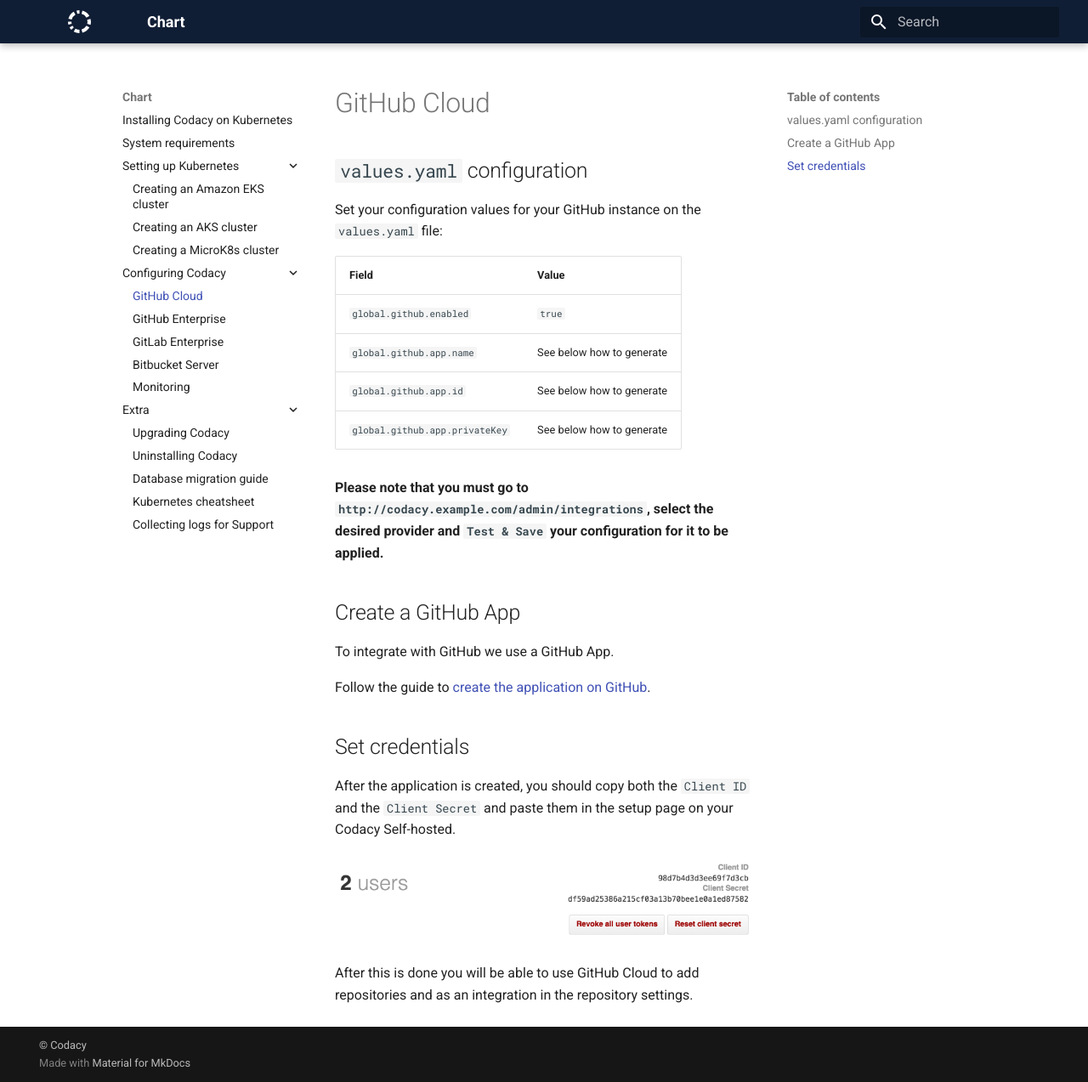
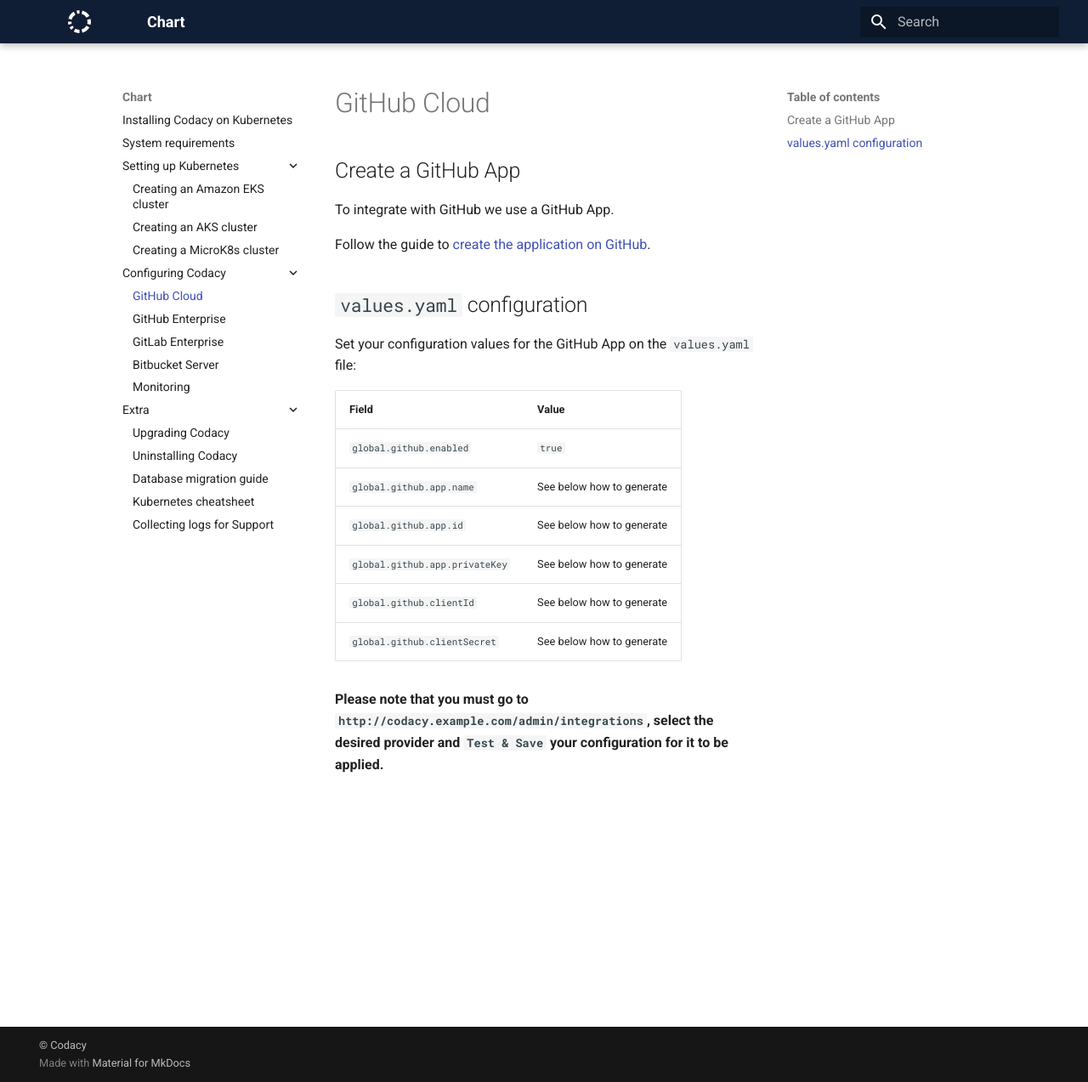
Before and after one commit to codacy/chart, an MkDocs documentation site: the page built from docs/configuration/git-providers/github-cloud.md, in a window 1280 px wide and 1273 px high. Shown: the whole window at 85% size. Built offline with MkDocs 1.6.1 and Material for MkDocs 9.7.7, drawn with Linux system fonts in a browser that asks for light colours.

Commit message:
docs: Update GitHub cloud instructions with .yaml configuration
global.github.clientId and global.github.clientSecret are no longer
configured on Codacy's UI but directly on the .yaml file instead.

```diff
--- a/docs/configuration/git-providers/github-cloud.md
+++ b/docs/configuration/git-providers/github-cloud.md
@@ -1,8 +1,14 @@
 # GitHub Cloud
+
+## Create a GitHub App
+
+To integrate with GitHub we use a GitHub App.
+
+Follow the guide to [create the application on GitHub](create-github-app.md).
 
 ## `values.yaml` configuration
 
-Set your configuration values for your GitHub instance on the `values.yaml` file:
+Set your configuration values for the GitHub App on the `values.yaml` file:
 
 | Field                          | Value                     |
 | ------------------------------ | ------------------------- |
@@ -10,19 +16,7 @@
 | `global.github.app.name`       | See below how to generate |
 | `global.github.app.id`         | See below how to generate |
 | `global.github.app.privateKey` | See below how to generate |
+| `global.github.clientId`       | See below how to generate |
+| `global.github.clientSecret`   | See below how to generate |
 
 **Please note that you must go to `http://codacy.example.com/admin/integrations`, select the desired provider and `Test & Save` your configuration for it to be applied.**
-
-## Create a GitHub App
-
-To integrate with GitHub we use a GitHub App.
-
-Follow the guide to [create the application on GitHub](create-github-app.md).
-
-## Set credentials
-
-After the application is created, you should copy both the `Client ID` and the `Client Secret` and paste them in the setup page on your Codacy Self-hosted.
-
-![GitHub Application](./images/github-token-retrieval.png)
-
-After this is done you will be able to use GitHub Cloud to add repositories and as an integration in the repository settings.
```
Also changed, not shown: docs/configuration/git-providers/github-enterprise.md (+6 -6 lines).
